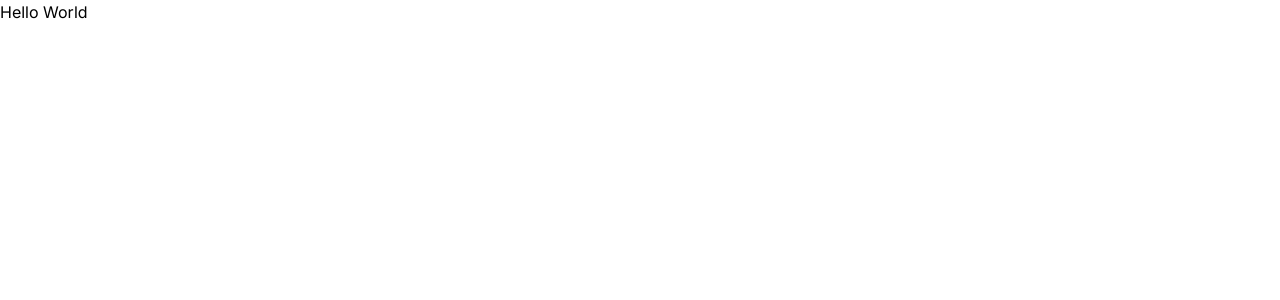
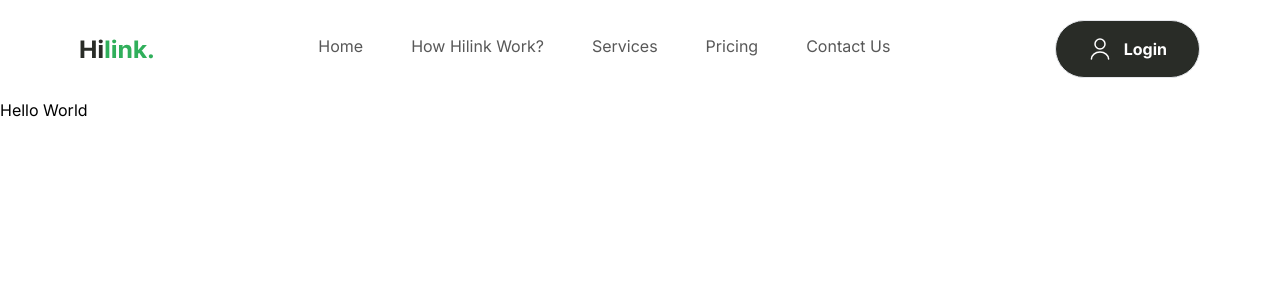
Before and after one commit to Damjan15/Hilink, a Next.js app: page / in a window 1280 px wide. Shown: the top 300 px of the page. Built offline with nearby package versions, Linux system fonts and the light colour scheme.

Commit message:
feat: navbar created, constants added, custom Button component added

```diff
--- a/app/layout.tsx
+++ b/app/layout.tsx
@@ -1,5 +1,6 @@
 import type { Metadata } from "next";
 import "./globals.css";
+import Navbar from "@/components/Navbar";
 
 export const metadata: Metadata = {
   title: "Hilink | Travel Camping",
@@ -13,7 +14,13 @@
 }>) {
   return (
     <html lang="en">
-      <body>{children}</body>
+      <body>
+        <Navbar />
+
+        <main className="relative overflow-hidden">
+          {children}
+        </main>
+      </body>
     </html>
   );
 }
--- /dev/null
+++ b/components/Button.tsx
@@ -0,0 +1,19 @@
+import Image from "next/image"
+
+type ButtonProps = {
+    type: 'button' | 'submit',
+    title: string,
+    icon?: string,
+    variant: 'btn_dark_green',
+}
+
+const Button = ({ type, title, icon, variant }: ButtonProps) => {
+  return (
+    <button type={type} className={`flexCenter gap-3 rounded-full border ${variant}`}>
+        { icon && <Image src={icon} alt={title} width={24} height={24} />}
+        <label className="bold-16 whitespace-nowrap">{title}</label>
+    </button>
+  )
+}
+
+export default Button
--- /dev/null
+++ b/components/Navbar.tsx
@@ -0,0 +1,35 @@
+import Link from "next/link";
+import Image from "next/image";
+import { NAV_LINKS } from "@/constants";
+import Button from "./Button";
+
+const Navbar = () => {
+  return (
+    <nav className="flexBetween max-container padding-container relative z-30 py-5">
+      <Link href="/">
+        <Image src="/hilink-logo.svg" alt="logo" width={74} height={29} />
+      </Link>
+      <ul className="hidden h-full gap-12 lg:flex">
+        {NAV_LINKS.map((link) => (
+          <li>
+            <Link
+              href={link.href}
+              key={link.href}
+              className="regular-16 text-gray-50 flexCenter cursor-pointer pb-1.5 transition-all hover:font-bold"
+            >
+              {link.label}
+            </Link>
+          </li>
+        ))}
+      </ul>
+
+      <div className="hidden lg:flexCenter">
+        <Button type="button" title="Login" icon="/user.svg" variant="btn_dark_green" />
+      </div>
+
+      <Image src="/menu.svg" alt="menu" width={32} height={32} className="inline-block cursor-pointer lg:hidden" />
+    </nav>
+  );
+};
+
+export default Navbar;
--- /dev/null
+++ b/constants/index.ts
@@ -0,0 +1,86 @@
+// NAVIGATION
+export const NAV_LINKS = [
+  { href: "/", key: "home", label: "Home" },
+  { href: "/", key: "how_hilink_work", label: "How Hilink Work?" },
+  { href: "/", key: "services", label: "Services" },
+  { href: "/", key: "pricing ", label: "Pricing " },
+  { href: "/", key: "contact_us", label: "Contact Us" },
+];
+
+// CAMP SECTION
+export const PEOPLE_URL = [
+  "/person-1.png",
+  "/person-2.png",
+  "/person-3.png",
+  "/person-4.png",
+];
+
+// FEATURES SECTION
+export const FEATURES = [
+  {
+    title: "Real maps can be offline",
+    icon: "/map.svg",
+    variant: "green",
+    description:
+      "We provide a solution for you to be able to use our application when climbing, yes offline maps you can use at any time there is no signal at the location",
+  },
+  {
+    title: "Set an adventure schedule",
+    icon: "/calendar.svg",
+    variant: "green",
+    description:
+      "Schedule an adventure with friends. On holidays, there are many interesting offers from Hilink. That way, there's no more discussion",
+  },
+  {
+    title: "Technology using augment reality",
+    icon: "/tech.svg",
+    variant: "green",
+    description:
+      "Technology uses augmented reality as a guide to your hiking trail in the forest to the top of the mountain. Already supported by the latest technology without an internet connection",
+  },
+  {
+    title: "Many new locations every month",
+    icon: "/location.svg",
+    variant: "orange",
+    description:
+      "Lots of new locations every month, because we have a worldwide community of climbers who share their best experiences with climbing",
+  },
+];
+
+// FOOTER SECTION
+export const FOOTER_LINKS = [
+  {
+    title: "Learn More",
+    links: [
+      "About Hilink",
+      "Press Releases",
+      "Environment",
+      "Jobs",
+      "Privacy Policy",
+      "Contact Us",
+    ],
+  },
+  {
+    title: "Our Community",
+    links: ["Climbing xixixi", "Hiking hilink", "Hilink kinthill"],
+  },
+];
+
+export const FOOTER_CONTACT_INFO = {
+  title: "Contact Us",
+  links: [
+    { label: "Admin Officer", value: "123-456-7890" },
+    { label: "Email Officer", value: "hilink@akinthil.com" },
+  ],
+};
+
+export const SOCIALS = {
+  title: "Social",
+  links: [
+    "/facebook.svg",
+    "/instagram.svg",
+    "/twitter.svg",
+    "/youtube.svg",
+    "/wordpress.svg",
+  ],
+};
```
